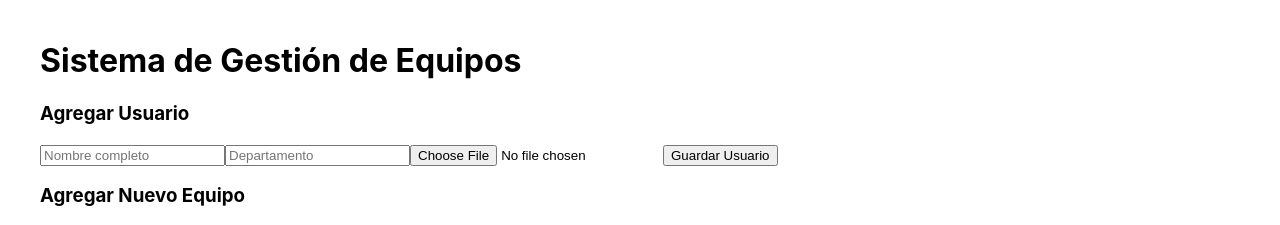
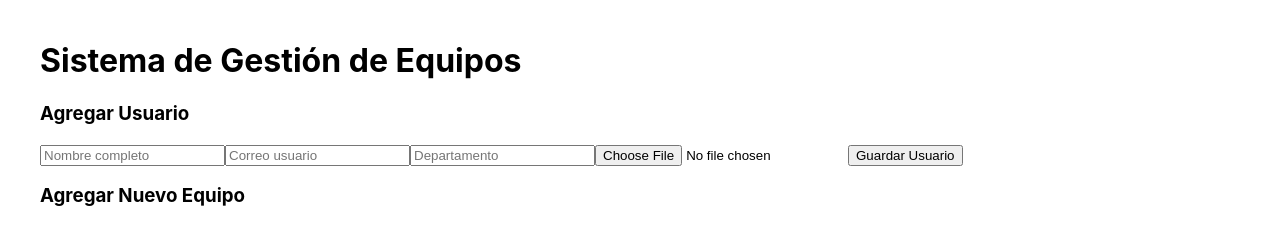
Before and after one commit to odeado/gestion-usuarios-equipos, a React (Create React App) app: page / in a window 1280 px wide. Shown: the top 225 px of the page. Built offline with nearby package versions, Linux system fonts and the light colour scheme; no server answers; the database is empty.

Commit message:
Update AddUserForm.js

```diff
--- a/src/components/AddUserForm.js
+++ b/src/components/AddUserForm.js
@@ -5,6 +5,7 @@ import imageCompression from 'browser-image-compression';
 
 function AddUserForm() {
   const [name, setName] = useState('');
+  const [correo, setCorreo] = useState('');
   const [department, setDepartment] = useState('');
   const [imageBase64, setImageBase64] = useState('');
   const [isCompressing, setIsCompressing] = useState(false);
@@ -53,7 +54,7 @@ function AddUserForm() {
 
   const handleSubmit = async (e) => {
     e.preventDefault();
-    if (!name || !department) {
+    if (!name || !correo || !department) {
       alert('Por favor complete todos los campos');
       return;
     }
@@ -62,6 +63,7 @@ function AddUserForm() {
 
       await addDoc(collection(db, 'users'), {
         name,
+        correo,
         department,
         imageBase64: imageBase64 || null, // Guarda Base64 o null si no hay imagen
         createdAt: new Date()
@@ -69,6 +71,7 @@ function AddUserForm() {
 
       // Resetear formulario
       setName('');
+      setCorreo('');
       setDepartment('');
       setImageBase64('');
       if (fileInputRef.current) fileInputRef.current.value = '';
@@ -107,6 +110,13 @@ function AddUserForm() {
         />
         <input
           type="text"
+          placeholder="Correo usuario"
+          value={correo}
+          onChange={(e) => setCorreo(e.target.value)}
+          required
+        />
+        <input
+          type="text"
           placeholder="Departamento"
           value={department}
           onChange={(e) => setDepartment(e.target.value)}
```
